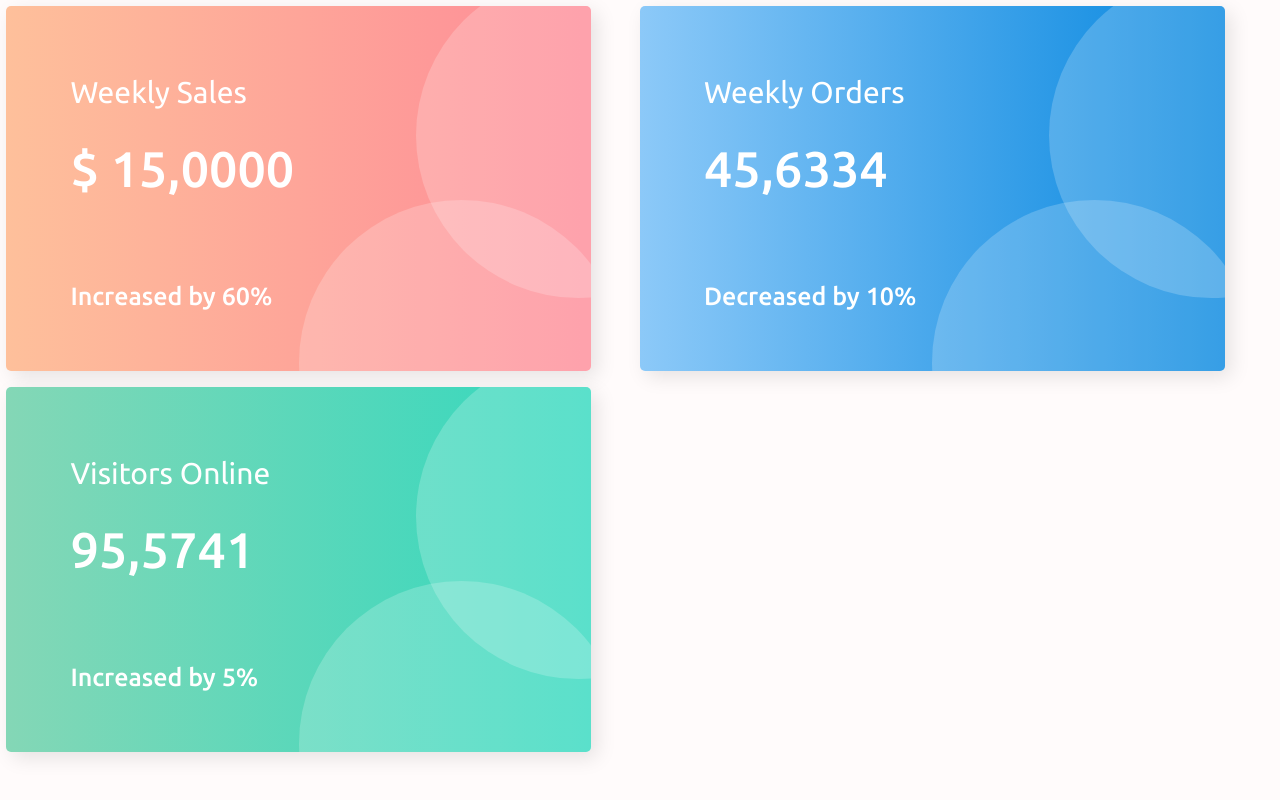
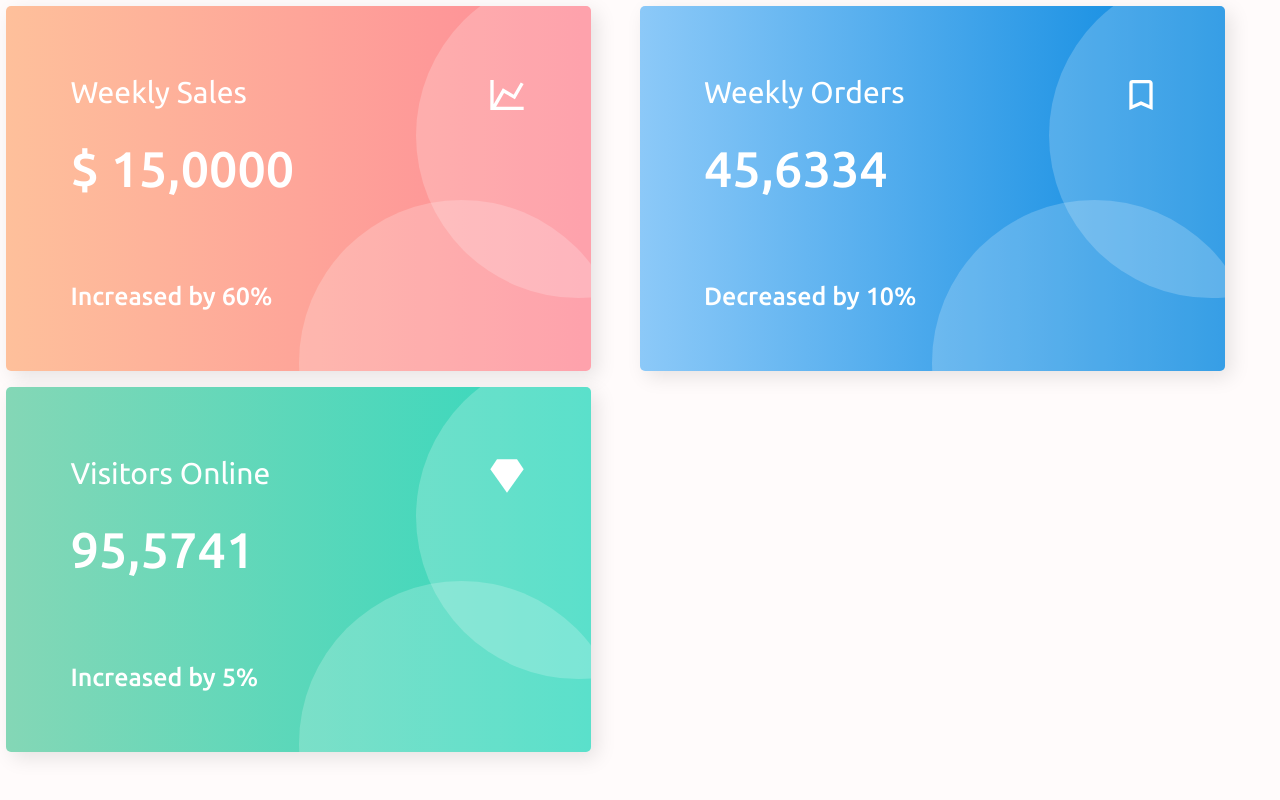
Before and after one commit to MarinaBotnareva/Positions-mid-lvl, a plain HTML site: page index.html in a window 1280 px wide. Drawn offline with Linux system fonts and the light colour scheme.

Commit message:
Add pseudo-elements to css

```diff
--- a/style.css
+++ b/style.css
@@ -8,7 +8,6 @@ body {
   background-color: rgb(255, 251, 251);
   font-family: 'Ubuntu', sans-serif;
   color: #FFF;
-  /* font-weight: bold; */
 }
 
 article {
@@ -71,6 +70,24 @@ h2{
   position:relative;
 }
 
+article:nth-child(3n+1)>h2::after {
+  content: url(./img/chart-line.svg);
+  position: absolute;
+  right: 0px;
+}
+
+article:nth-child(3n+2)>h2::after {
+  content: url(./img/bookmark-outline.svg);
+  position: absolute;
+  right: 0px;
+}
+
+article:nth-child(3n+3)>h2::after {
+  content: url(./img/diamond.svg);
+  position: absolute;
+  right: 0px;
+}
+
 .number {
   font-size: 50px;
   font-weight: 500;
```
